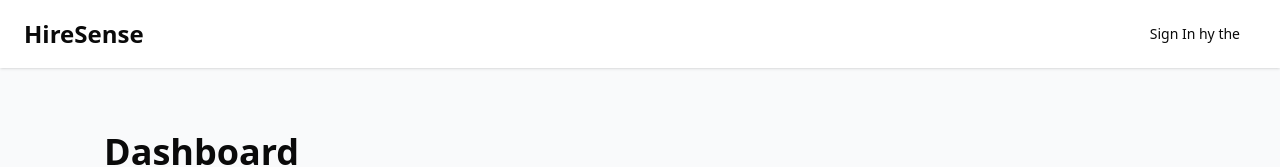
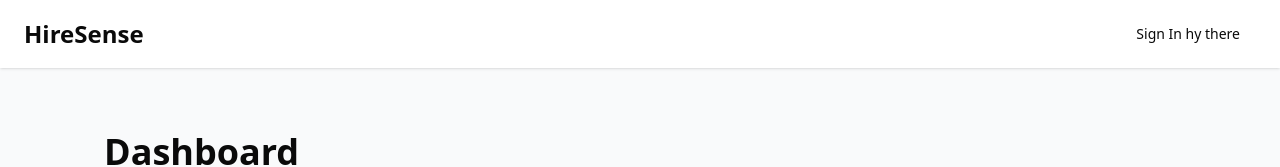
Before and after one commit to Tanujeet/HireSense, a Next.js app: page /dashboard in a window 1280 px wide. Shown: the top 167 px of the page. Built offline with nearby package versions, Linux system fonts and the light colour scheme; no server answers.

Commit message:
Added :recent resume

```diff
--- a/components/Topbar.tsx
+++ b/components/Topbar.tsx
@@ -14,7 +14,7 @@ export function TopBar() {
         <SignedOut>
           <SignInButton>
             <button className="px-4 py-2 text-sm font-Bold hover:underline">
-              Sign In hy the
+              Sign In hy there
             </button>
           </SignInButton>
         </SignedOut>
```
